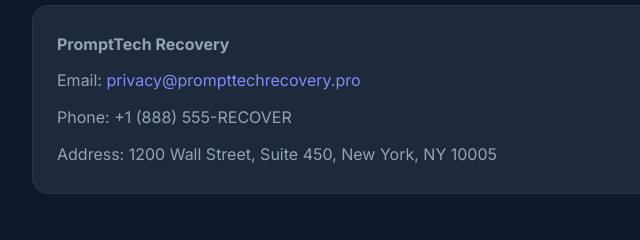
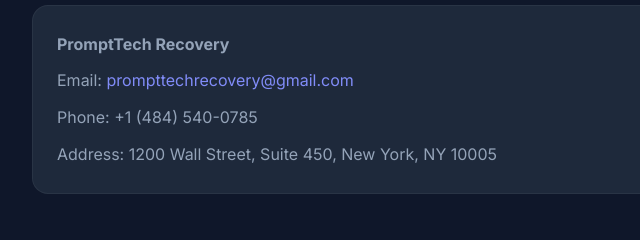
Before and after one commit to agwas1/prompttechrecovery, a plain HTML site: page cookie-policy.html in a window 1280 px wide. Shown: the part 4158-4398 px from the top of the page, 208-848 px from the left. Drawn offline with Linux system fonts and the light colour scheme.

Commit message:
Update cookie-policy.html

```diff
--- a/cookie-policy.html
+++ b/cookie-policy.html
@@ -199,8 +199,8 @@
                     <p>If you have questions about our use of cookies or this policy, please contact us:</p>
                     <div class="legal-contact">
                         <p><strong>PromptTech Recovery</strong></p>
-                        <p>Email: <a href="mailto:privacy@prompttechrecovery.pro">privacy@prompttechrecovery.pro</a></p>
-                        <p>Phone: +1 (888) 555-RECOVER</p>
+                        <p>Email: <a href="mailto:prompttechrecovery@gmail.com">prompttechrecovery@gmail.com</a></p>
+                        <p>Phone: +1 (484) 540-0785</p>
                         <p>Address: 1200 Wall Street, Suite 450, New York, NY 10005</p>
                     </div>
                 </div>
```
